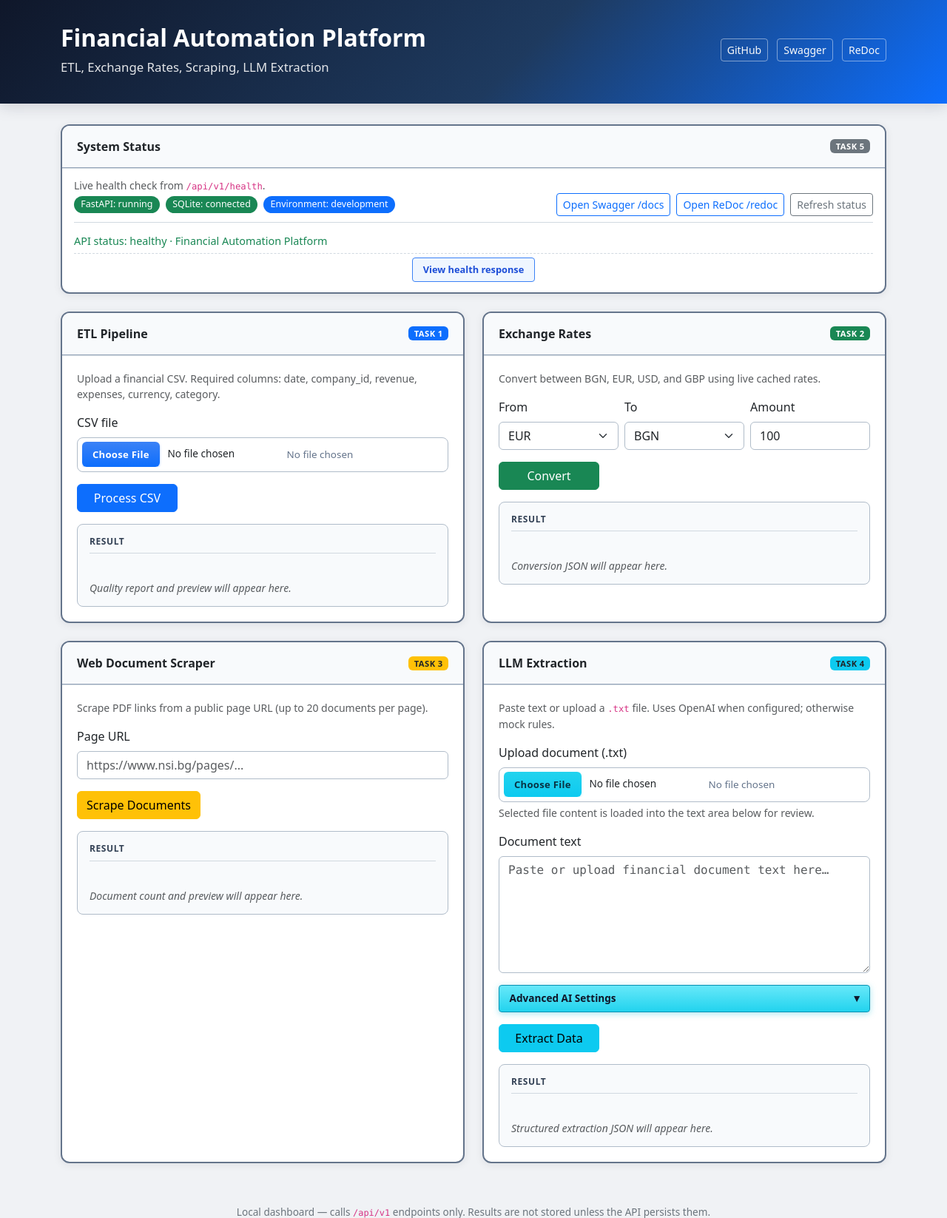
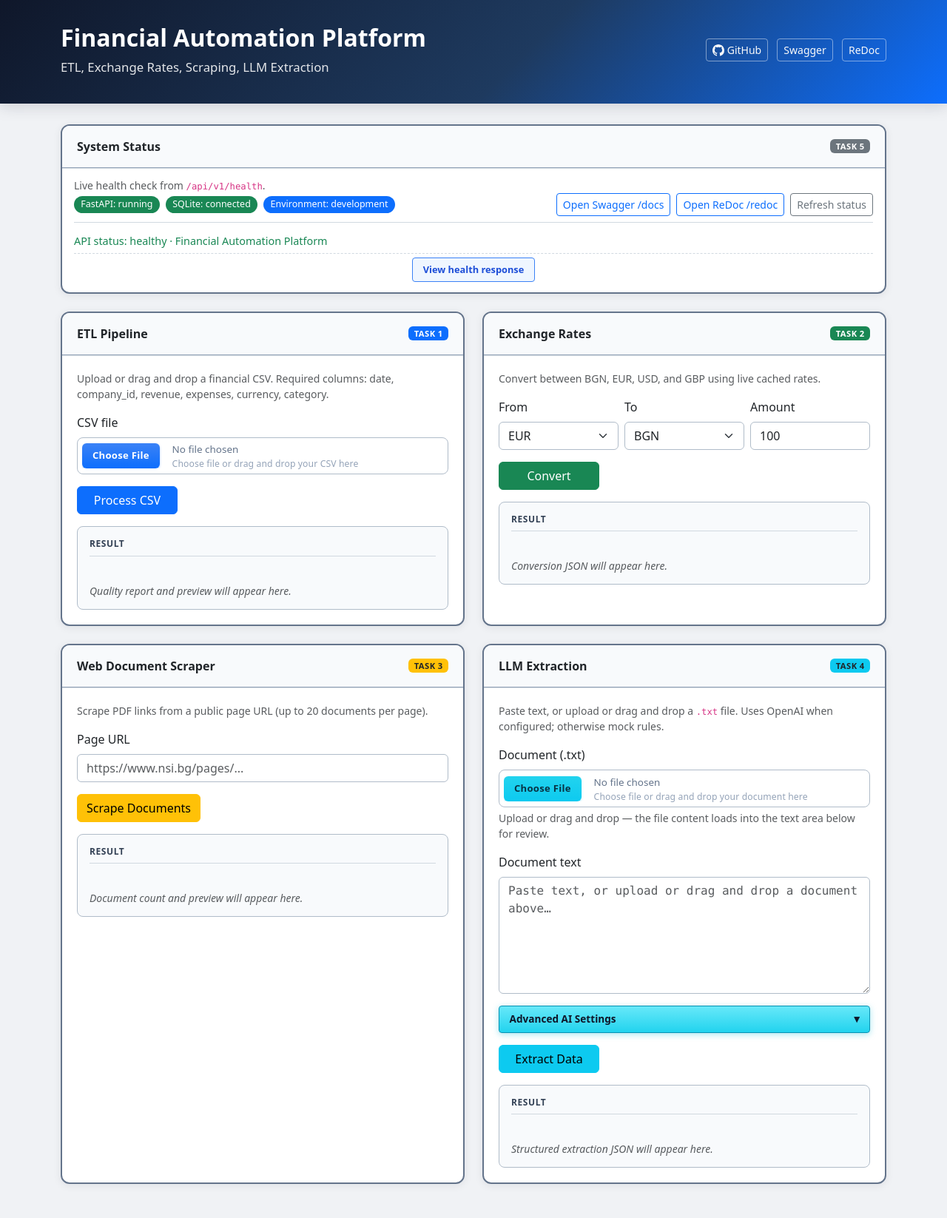
Before and after one commit to emilianstoyanov/financial-automation-platform, a FastAPI app: page / in a window 1280 px wide. Shown: the top 1646 px of the page at 74% size. Run offline with FastAPI, Linux system fonts and the light colour scheme.

Commit message:
fix(etl): ISO date parsing and per-row quality report; test exchange 404/500; dashboard file-upload UX

```diff
--- a/app/static/css/dashboard.css
+++ b/app/static/css/dashboard.css
@@ -39,6 +39,11 @@ body.dashboard-body {
 .dashboard-header .btn-outline-light:hover {
   background: rgba(255, 255, 255, 0.12);
   border-color: #fff;
+}
+
+.dashboard-header .github-btn-icon {
+  flex-shrink: 0;
+  display: block;
 }
 
 .task-card {
@@ -90,10 +95,12 @@ body.dashboard-body {
 
 .dash-file-input {
   border: none;
+  color: transparent;
   flex: 0 0 auto;
-  font-size: 0.85rem;
-  max-width: 100%;
+  font-size: 0;
+  max-width: max-content;
   padding: 0;
+  width: auto;
 }
 
 .dash-file-input::file-selector-button {
@@ -130,6 +137,41 @@ body.dashboard-body {
   box-shadow: 0 2px 6px rgba(13, 202, 240, 0.4);
 }
 
+.dash-file-upload-text {
+  display: flex;
+  flex: 1;
+  flex-direction: column;
+  gap: 0.1rem;
+  justify-content: center;
+  min-width: 0;
+}
+
+.dash-file-hint {
+  color: #94a3b8;
+  font-size: 0.76rem;
+  font-weight: 400;
+  letter-spacing: 0.01em;
+  line-height: 1.3;
+}
+
+.dash-file-upload.is-dragover {
+  background: #f8fafc;
+  border-color: var(--dash-border-outer);
+  box-shadow: 0 0 0 0.2rem rgba(100, 116, 139, 0.18);
+}
+
+.dash-file-upload-primary.is-dragover {
+  background: #eff6ff;
+  border-color: #3b82f6;
+  box-shadow: 0 0 0 0.2rem rgba(59, 130, 246, 0.2);
+}
+
+.dash-file-upload-info.is-dragover {
+  background: #ecfeff;
+  border-color: #06b6d4;
+  box-shadow: 0 0 0 0.2rem rgba(6, 182, 212, 0.2);
+}
+
 .dash-file-name {
   color: #64748b;
   font-size: 0.84rem;
@@ -140,7 +182,7 @@ body.dashboard-body {
 
 .dash-file-name.is-selected {
   color: #0f172a;
-  font-weight: 500;
+  font-weight: 600;
 }
 
 .task-card .form-control:focus:not(.dash-file-input),
--- a/app/templates/dashboard.html
+++ b/app/templates/dashboard.html
@@ -19,7 +19,12 @@
           <p class="subtitle mb-0">ETL, Exchange Rates, Scraping, LLM Extraction</p>
         </div>
         <div class="col-lg-4 btn-group-links text-lg-end mt-3 mt-lg-0">
-          <a href="https://github.com/emilianstoyanov/financial-automation-platform" class="btn btn-outline-light btn-sm me-2" target="_blank" rel="noopener noreferrer">GitHub</a>
+          <a href="https://github.com/emilianstoyanov/financial-automation-platform" class="btn btn-outline-light btn-sm me-2 d-inline-flex align-items-center gap-1" target="_blank" rel="noopener noreferrer">
+            <svg class="github-btn-icon" xmlns="http://www.w3.org/2000/svg" width="16" height="16" fill="currentColor" viewBox="0 0 16 16" aria-hidden="true">
+              <path d="M8 0C3.58 0 0 3.58 0 8c0 3.54 2.29 6.53 5.47 7.59.4.07.55-.17.55-.38 0-.19-.01-.82-.01-1.49-2.01.37-2.53-.49-2.69-.94-.09-.23-.48-.94-.82-1.13-.28-.15-.68-.52-.01-.53.63-.01 1.08.58 1.23.82.72 1.21 1.87.87 2.33.66.07-.52.28-.87.51-1.07-1.78-.2-3.64-.89-3.64-3.95 0-.88.31-1.59.82-2.15-.08-.2-.36-1.02.08-2.12 0 0 .67-.21 2.2.82.64-.18 1.32-.27 2-.27.68 0 1.36.09 2 .27 1.53-1.04 2.2-.82 2.2-.82.44 1.1.16 1.92.08 2.12.51.56.82 1.27.82 2.15 0 3.07-1.87 3.75-3.65 3.95.29.25.54.73.54 1.48 0 1.07-.01 1.93-.01 2.2 0 .21.15.46.55.38A8.013 8.013 0 0 0 16 8c0-4.42-3.58-8-8-8z"/>
+            </svg>
+            GitHub
+          </a>
           <a href="/docs" class="btn btn-outline-light btn-sm me-2" target="_blank" rel="noopener">Swagger</a>
           <a href="/redoc" class="btn btn-outline-light btn-sm" target="_blank" rel="noopener">ReDoc</a>
         </div>
@@ -78,12 +83,15 @@
             <span class="badge text-bg-primary badge-task">Task 1</span>
           </div>
           <div class="card-body">
-            <p class="text-muted small mb-3">Upload a financial CSV. Required columns: date, company_id, revenue, expenses, currency, category.</p>
+            <p class="text-muted small mb-3">Upload or drag and drop a financial CSV. Required columns: date, company_id, revenue, expenses, currency, category.</p>
             <div class="mb-3">
               <label for="etl-file" class="form-label">CSV file</label>
-              <div class="dash-file-upload dash-file-upload-primary">
+              <div class="dash-file-upload dash-file-upload-primary" id="etl-file-zone" data-file-input="etl-file" data-file-name="etl-file-name">
                 <input type="file" class="dash-file-input" id="etl-file" accept=".csv,text/csv" />
-                <span class="dash-file-name" id="etl-file-name">No file chosen</span>
+                <div class="dash-file-upload-text">
+                  <span class="dash-file-name" id="etl-file-name">No file chosen</span>
+                  <span class="dash-file-hint">Choose file or drag and drop your CSV here</span>
+                </div>
               </div>
             </div>
             <button type="button" class="btn btn-primary btn-action" id="etl-submit" data-loading-text="Processing…">
@@ -192,19 +200,22 @@
             <span class="badge text-bg-info text-dark badge-task">Task 4</span>
           </div>
           <div class="card-body">
-            <p class="text-muted small mb-3">Paste text or upload a <code>.txt</code> file. Uses OpenAI when configured; otherwise mock rules.</p>
+            <p class="text-muted small mb-3">Paste text, or upload or drag and drop a <code>.txt</code> file. Uses OpenAI when configured; otherwise mock rules.</p>
             <div class="mb-3">
-              <label for="llm-file" class="form-label">Upload document (.txt)</label>
-              <div class="dash-file-upload dash-file-upload-info">
+              <label for="llm-file" class="form-label">Document (.txt)</label>
+              <div class="dash-file-upload dash-file-upload-info" id="llm-file-zone" data-file-input="llm-file" data-file-name="llm-file-name">
                 <input type="file" class="dash-file-input" id="llm-file" accept=".txt,text/plain" />
-                <span class="dash-file-name" id="llm-file-name">No file chosen</span>
+                <div class="dash-file-upload-text">
+                  <span class="dash-file-name" id="llm-file-name">No file chosen</span>
+                  <span class="dash-file-hint">Choose file or drag and drop your document here</span>
+                </div>
               </div>
-              <div class="form-text">Selected file content is loaded into the text area below for review.</div>
+              <div class="form-text">Upload or drag and drop — the file content loads into the text area below for review.</div>
             </div>
             <div class="mb-3">
               <label for="llm-text" class="form-label">Document text</label>
               <textarea class="form-control font-monospace" id="llm-text" rows="6"
-                placeholder="Paste or upload financial document text here…"></textarea>
+                placeholder="Paste text, or upload or drag and drop a document above…"></textarea>
             </div>
             <div class="mb-3 llm-ai-settings">
               <button
@@ -301,6 +312,55 @@
 
     updateFileName("etl-file", "etl-file-name");
     updateFileName("llm-file", "llm-file-name");
+
+    function setupFileDropZone(zoneId) {
+      const zone = document.getElementById(zoneId);
+      if (!zone) return;
+      const inputId = zone.dataset.fileInput;
+      const nameId = zone.dataset.fileName;
+      const input = inputId ? document.getElementById(inputId) : null;
+      const nameEl = nameId ? document.getElementById(nameId) : null;
+      if (!input) return;
+
+      function setDragState(active) {
+        zone.classList.toggle("is-dragover", active);
+      }
+
+      function applyDroppedFile(file) {
+        if (!file) return;
+        const transfer = new DataTransfer();
+        transfer.items.add(file);
+        input.files = transfer.files;
+        input.dispatchEvent(new Event("change", { bubbles: true }));
+        if (nameEl) {
+          nameEl.textContent = file.name;
+          nameEl.classList.add("is-selected");
+        }
+      }
+
+      ["dragenter", "dragover"].forEach(function (eventName) {
+        zone.addEventListener(eventName, function (event) {
+          event.preventDefault();
+          event.stopPropagation();
+          setDragState(true);
+        });
+      });
+
+      ["dragleave", "drop"].forEach(function (eventName) {
+        zone.addEventListener(eventName, function (event) {
+          event.preventDefault();
+          event.stopPropagation();
+          if (eventName === "dragleave" && zone.contains(event.relatedTarget)) return;
+          setDragState(false);
+          if (eventName === "drop" && event.dataTransfer && event.dataTransfer.files.length) {
+            applyDroppedFile(event.dataTransfer.files[0]);
+          }
+        });
+      });
+    }
+
+    setupFileDropZone("etl-file-zone");
+    setupFileDropZone("llm-file-zone");
 
     function setStatus(el, type, message) {
       el.className = "status-message " + (type || "");
@@ -873,7 +933,7 @@
       clearResult(result);
 
       if (!fileInput.files || !fileInput.files[0]) {
-        setStatus(status, "error", "Please choose a CSV file.");
+        setStatus(status, "error", "Please choose or drag and drop a CSV file.");
         result.innerHTML = RESULT_PLACEHOLDERS.etl;
         setClearVisible("etl-clear", true);
         return;
@@ -1019,7 +1079,7 @@
 
       const text = document.getElementById("llm-text").value.trim();
       if (!text) {
-        setStatus(status, "error", "Please paste text or upload a .txt file.");
+        setStatus(status, "error", "Please paste text or upload or drag and drop a .txt file.");
         result.innerHTML = RESULT_PLACEHOLDERS.llm;
         setClearVisible("llm-clear", true);
         return;
```
Also changed, not shown: app/tasks/etl/models.py (+15 -3 lines), app/tasks/etl/pipeline.py (+8 -3 lines), app/tasks/etl/transformers.py (+57 -1 lines), tests/api/test_dashboard.py (+2 -1 lines), tests/tasks/test_etl_pipeline.py (+6 -0 lines), tests/tasks/test_etl_transformers.py (+12 -0 lines), tests/tasks/test_exchange_client.py (+26 -0 lines).
